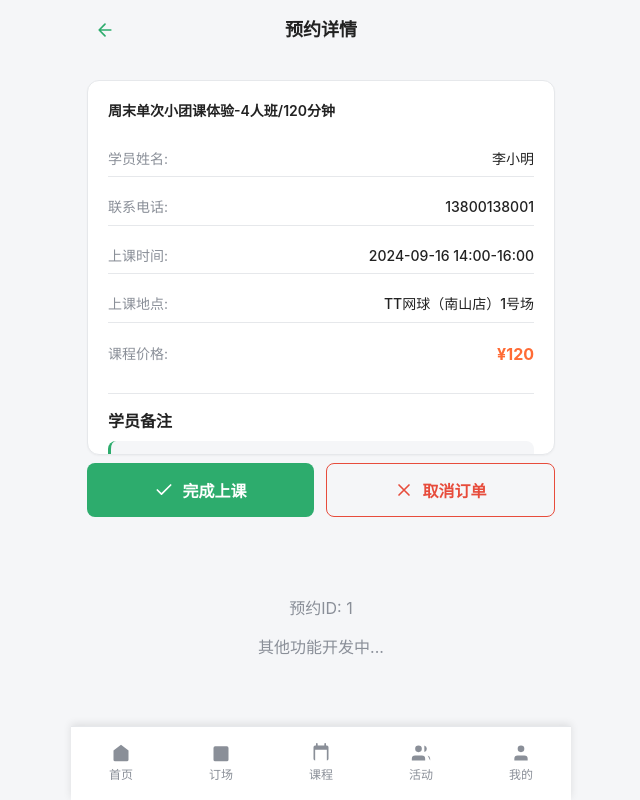
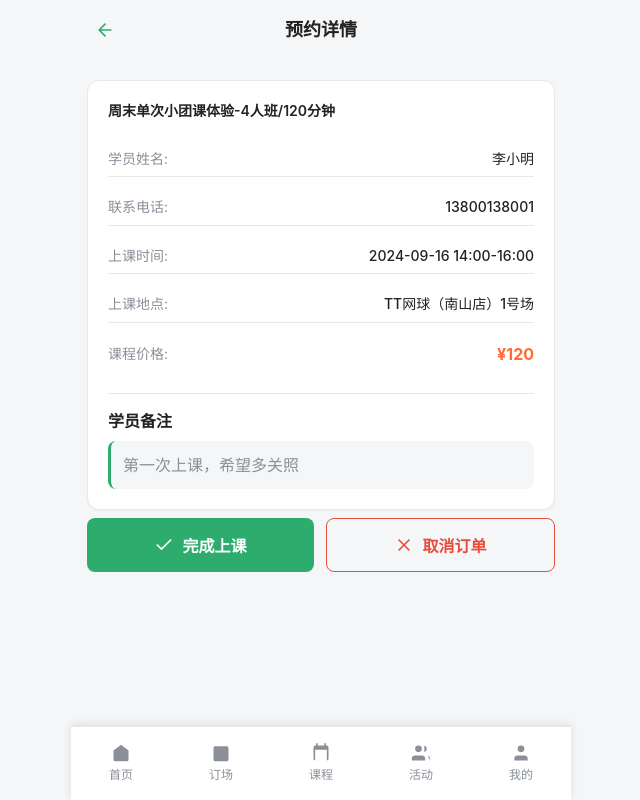
Before and after one commit to winifredlamy-ops/coach, a React (Vite) app: page /bookings/1 in a window 1280 px wide. Shown: the whole page, without its empty margins (319-959 px from the left). Built offline with nearby package versions, Linux system fonts and the light colour scheme.

Commit message:
需求文档，去掉详情页无用文字

```diff
--- a/src/ui/BookingDetail.tsx
+++ b/src/ui/BookingDetail.tsx
@@ -191,12 +191,6 @@ export const BookingDetail: React.FC = () => {
 				)}
 			</div>
 
-			{booking?.id !== 5 && (
-				<div className="placeholder">
-					<p className="muted">预约ID: {id}</p>
-					<p className="muted">其他功能开发中...</p>
-				</div>
-			)}
 
 			{showRejectModal && (
 				<div className="modal-overlay" onClick={() => setShowRejectModal(false)}>
--- a/src/ui/CourseDetail.tsx
+++ b/src/ui/CourseDetail.tsx
@@ -59,10 +59,6 @@ export const CourseDetail: React.FC = () => {
 				</div>
 			</div>
 
-			<div className="placeholder">
-				<p className="muted">课程ID: {id}</p>
-				<p className="muted">其他功能开发中...</p>
-			</div>
 		</div>
 	)
 }
```
Also changed, not shown: 1 other file (tests, documents, lock files or other folders).
